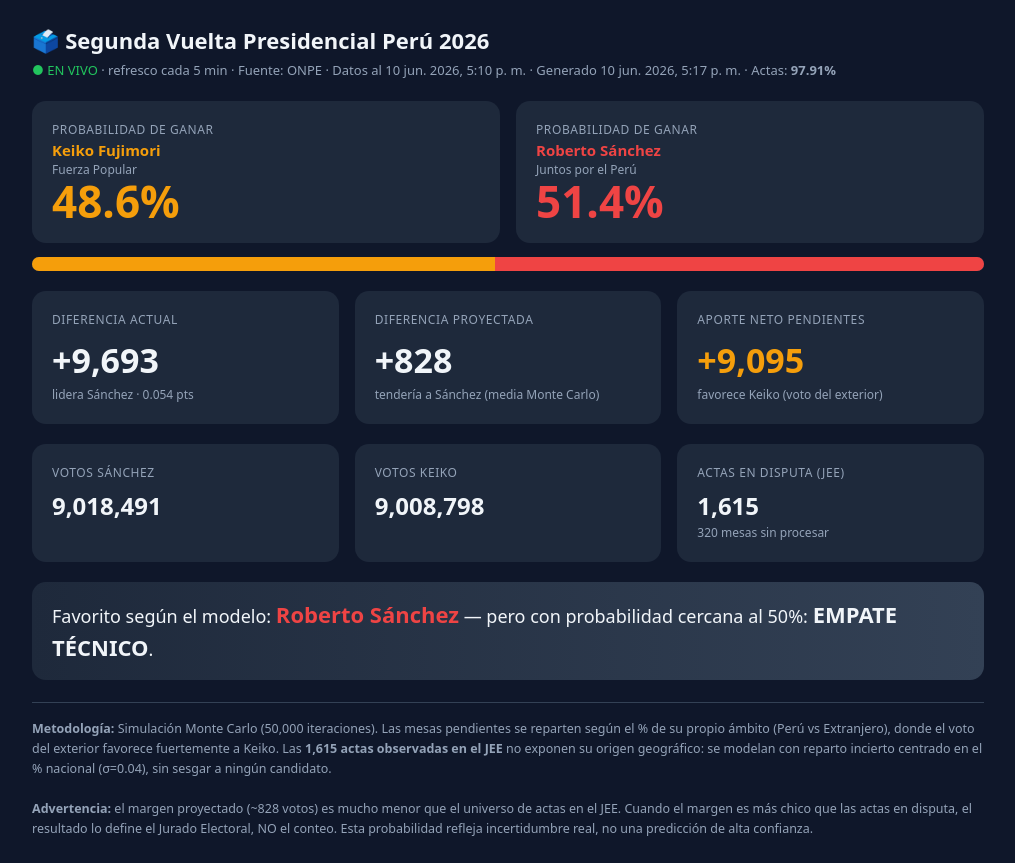
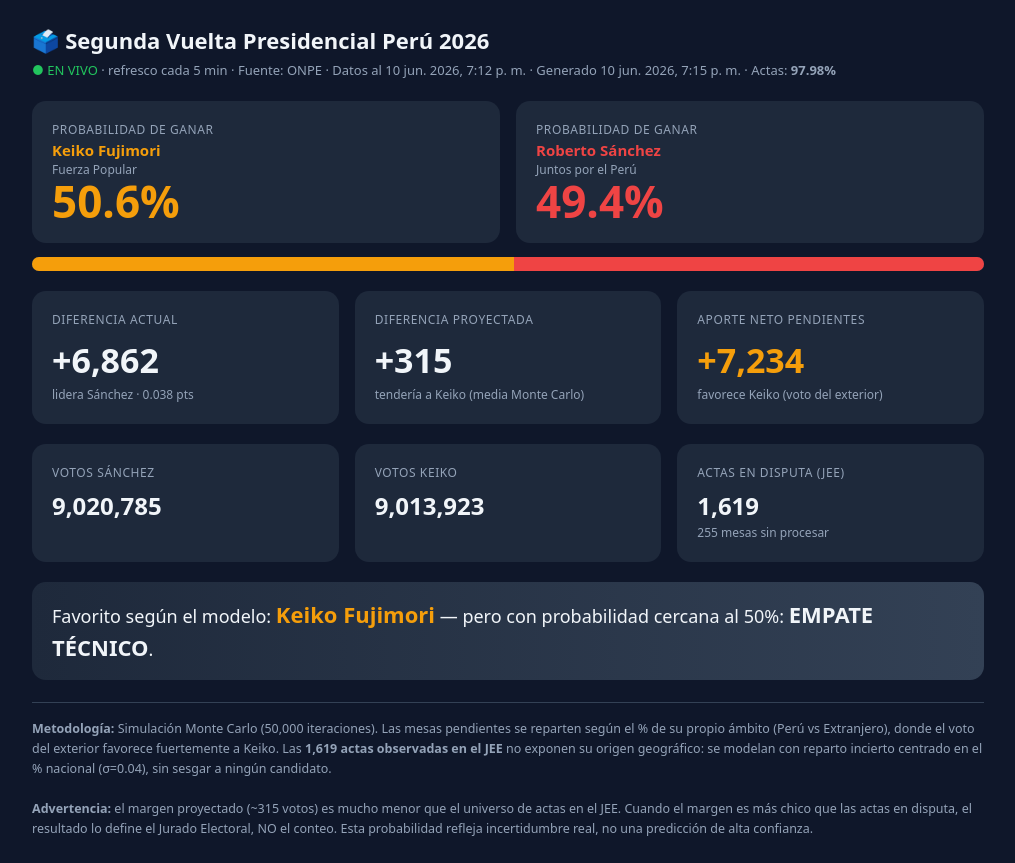
Before and after one commit to NextTrick/onpe-segunda-vuelta-2026, a website: page index.html in a window 1280 px wide. Shown: the whole page, without its empty margins (132-1147 px from the left). Drawn offline with Linux system fonts and the light colour scheme.

Commit message:
fix: snapshot manual con data fresca (anti-bot bloqueando GH Actions)

```diff
--- a/index.html
+++ b/index.html
@@ -24,49 +24,49 @@
   @media(max-width:640px){.cols-2,.cols-3{grid-template-columns:1fr}}
 </style></head><body>
   <h1>🗳️ Segunda Vuelta Presidencial Perú 2026</h1>
-  <div class="sub"><span style="color:#22c55e">● EN VIVO</span> · refresco cada 5 min · Fuente: ONPE · Datos al 10 jun. 2026, 5:10 p. m. ·
-    Generado 10 jun. 2026, 5:17 p. m. · Actas: <b>97.91%</b></div>
+  <div class="sub"><span style="color:#22c55e">● EN VIVO</span> · refresco cada 5 min · Fuente: ONPE · Datos al 10 jun. 2026, 7:12 p. m. ·
+    Generado 10 jun. 2026, 7:15 p. m. · Actas: <b>97.98%</b></div>
 
   <div class="grid cols-2">
     <div class="card">
       <div class="label">Probabilidad de ganar</div>
       <div class="cand" style="color:var(--k)">Keiko Fujimori</div>
       <div class="party">Fuerza Popular</div>
-      <div class="prob" style="color:var(--k)">48.6%</div>
+      <div class="prob" style="color:var(--k)">50.6%</div>
     </div>
     <div class="card">
       <div class="label">Probabilidad de ganar</div>
       <div class="cand" style="color:var(--s)">Roberto Sánchez</div>
       <div class="party">Juntos por el Perú</div>
-      <div class="prob" style="color:var(--s)">51.4%</div>
+      <div class="prob" style="color:var(--s)">49.4%</div>
     </div>
   </div>
-  <div class="bar"><i style="width:48.644%;background:var(--k)"></i><i style="width:51.356%;background:var(--s)"></i></div>
+  <div class="bar"><i style="width:50.59%;background:var(--k)"></i><i style="width:49.41%;background:var(--s)"></i></div>
 
   <div class="grid cols-3">
-    <div class="card"><div class="label">Diferencia ACTUAL</div><div class="big">+9,693</div>
-      <div class="party">lidera Sánchez · 0.054 pts</div></div>
-    <div class="card"><div class="label">Diferencia PROYECTADA</div><div class="big">+828</div>
-      <div class="party">tendería a Sánchez (media Monte Carlo)</div></div>
-    <div class="card"><div class="label">Aporte neto pendientes</div><div class="big" style="color:var(--k)">+9,095</div>
+    <div class="card"><div class="label">Diferencia ACTUAL</div><div class="big">+6,862</div>
+      <div class="party">lidera Sánchez · 0.038 pts</div></div>
+    <div class="card"><div class="label">Diferencia PROYECTADA</div><div class="big">+315</div>
+      <div class="party">tendería a Keiko (media Monte Carlo)</div></div>
+    <div class="card"><div class="label">Aporte neto pendientes</div><div class="big" style="color:var(--k)">+7,234</div>
       <div class="party">favorece Keiko (voto del exterior)</div></div>
   </div>
 
   <div class="grid cols-3">
-    <div class="card"><div class="label">Votos Sánchez</div><div class="big" style="font-size:24px">9,018,491</div></div>
-    <div class="card"><div class="label">Votos Keiko</div><div class="big" style="font-size:24px">9,008,798</div></div>
-    <div class="card"><div class="label">Actas en disputa (JEE)</div><div class="big" style="font-size:24px">1,615</div><div class="party">320 mesas sin procesar</div></div>
+    <div class="card"><div class="label">Votos Sánchez</div><div class="big" style="font-size:24px">9,020,785</div></div>
+    <div class="card"><div class="label">Votos Keiko</div><div class="big" style="font-size:24px">9,013,923</div></div>
+    <div class="card"><div class="label">Actas en disputa (JEE)</div><div class="big" style="font-size:24px">1,619</div><div class="party">255 mesas sin procesar</div></div>
   </div>
 
-  <div class="winner">Favorito según el modelo: <b style="color:var(--s)">Roberto Sánchez</b>
+  <div class="winner">Favorito según el modelo: <b style="color:var(--k)">Keiko Fujimori</b>
     — pero con probabilidad cercana al 50%: <b>EMPATE TÉCNICO</b>.</div>
 
   <div class="note">
     <b>Metodología:</b> Simulación Monte Carlo (50,000 iteraciones). Las mesas pendientes se
     reparten según el % de su propio ámbito (Perú vs Extranjero), donde el voto del exterior favorece fuertemente a Keiko.
-    Las <b>1,615 actas observadas en el JEE</b> no exponen su origen geográfico: se modelan con reparto
+    Las <b>1,619 actas observadas en el JEE</b> no exponen su origen geográfico: se modelan con reparto
     incierto centrado en el % nacional (σ=0.04), sin sesgar a ningún candidato.<br><br>
-    <b>Advertencia:</b> el margen proyectado (~828 votos) es mucho menor que el universo de actas en el JEE.
+    <b>Advertencia:</b> el margen proyectado (~315 votos) es mucho menor que el universo de actas en el JEE.
     Cuando el margen es más chico que las actas en disputa, el resultado lo define el Jurado Electoral, NO el conteo.
     Esta probabilidad refleja incertidumbre real, no una predicción de alta confianza.
   </div>
```
